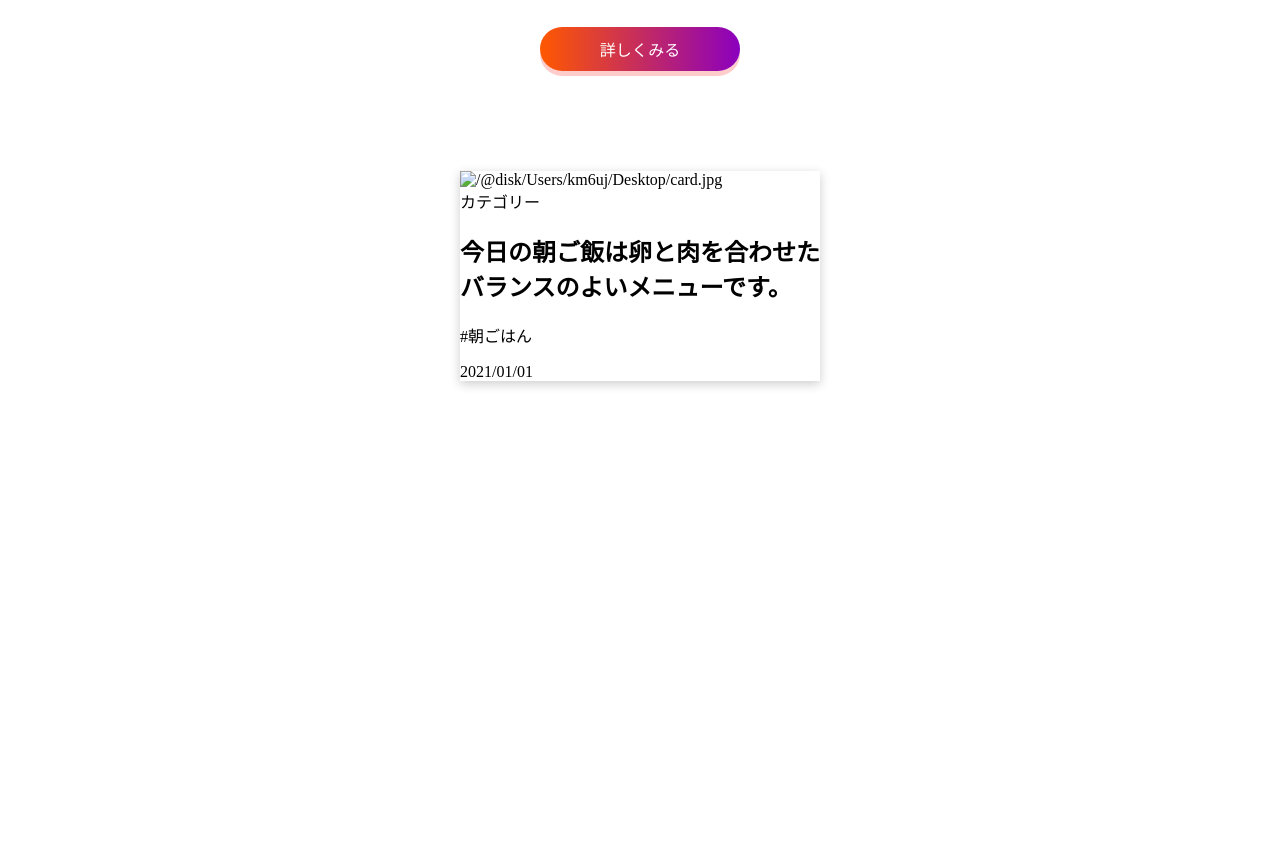
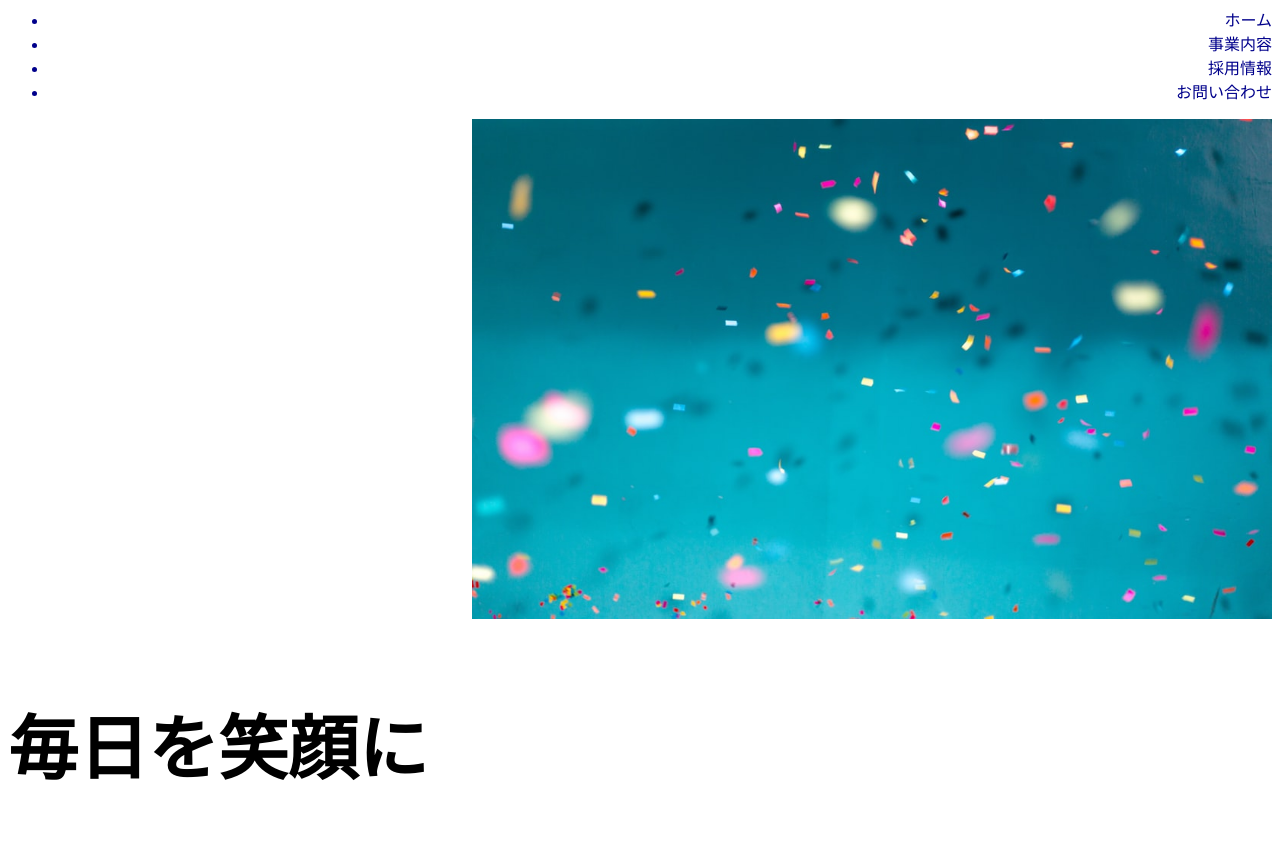
Before and after one commit to tomoki2022/css, a plain HTML site: page index.html in a window 1280 px wide. Shown: the part 73-937 px from the top of the page. Before the commit the page ends 800 px from the top, so only its background shows below. Drawn offline with Linux system fonts and the light colour scheme; files whose address does not match are found by name.

Commit message:
first commit

```diff
--- a/css/style.css
+++ b/css/style.css
@@ -1,59 +1,26 @@
-.practice__btn {
-  width: 200px;
-  padding: 10px 0;
-  color: #fff;
-  border-radius: 30px;
-  background: linear-gradient(90deg, #ff5800, #8b00be);
-  text-align: center;
-  box-shadow: 0 5px 0 rgba(255, 0, 0, 0.2);
-  margin: 100px auto 0;
-  display: block;
+h1 {
+  color: darkblue;
 }
 
-.card{
-  width: 360px;
-  margin: 100px auto;
-  box-shadow: 0px 3px 10px rgba(0, 0, 0, 0.2);
+ul {
+ text-align: right;
 }
 
-.card_img img {
-  width: 100%;
-}
-
-.card__img img {
-  width: 100%;
-
-.card__content{
-  padding: 15px 25px;
+.項目 {
+  color: darkblue;
+  display: inline;
 
 }
 
-.card__content-ttl {
-  font-size: 18px;
-  margin-bottom: 30px;
-  font-weight: 400;
-}
-
-.card__content-cat{
-  padding: 5px 10px;
-  background: #008888;
-  margin-bottom: 15px;
-  display: inline-block;
-  color: #fff;
-  font-size: 14px;
-}
-
-.card__content-tag {
-  font-size: 14px;
+.画像 {
   text-align: right;
 }
 
-.card__content-tag-item{
-  display: inline-block;
-  color: ;
+.笑顔 {
+  font-size: 70px;
+
 }
 
-.card__content-tag-item--last{
-  display: inline-block;
-  margin-left: 20px;
+.青 {
+  background-color: darkblue;
 }
--- a/index.html
+++ b/index.html
@@ -1,29 +1,33 @@
 <!DOCTYPE html>
-<html lang="en">
+<html lang="ja">
 <head>
   <meta charset="UTF-8">
   <meta http-equiv="X-UA-Compatible" content="IE=edge">
   <link rel="stylesheet" href="css/style.css"/>
   <meta name="viewport" content="width=device-width, initial-scale=1.0">
   <title>Document</title>
+  <h1>COACHTECH</h1>
 </head>
+
 <body>
-  <!--練習問題1 -->
-<a class="practice__btn">詳しくみる</a>
-
-<!--練習問題2 -->
-<div class="card">
-  <div class="card__img">
-    <img src="img/card.jpg" alt="C:\Users\km6uj\Desktop\card.jpg">
-  </div>
-  <div class="card__content">
-  <div class="card__content-cat">カテゴリー</div>
-  <h2 class="card__content-ttl">今日の朝ご飯は卵と肉を合わせたバランスのよいメニューです。</h2>
-  <div class="card__content-tag">
-    <p class="card__content-tag-item">#朝ごはん</p>
-    <p class="card__content-tag-item card__content-tag-item--last">2021/01/01</p>
-    </div>
-  </div>
+<div class="項目">
+<ul>
+<li>ホーム</li>
+<li>事業内容</li>
+<li>採用情報</li>
+<li>お問い合わせ</li>
+</ul>
 </div>
 </body>
+<div class="画像">
+<img src="C:\Users\km6uj\Desktop\css練習\img\firstview.jpeg" art="" width="800" height="500" >
+</div>
+
+  <div class="笑顔">
+  <p><B>毎日を笑顔に</B></p>
+  </div>
+
+  <footer>
+  <div></div>
+  </footer>
 </html>
```
Also changed, not shown: img/elephant.png (added), img/firstview.jpeg (added).
